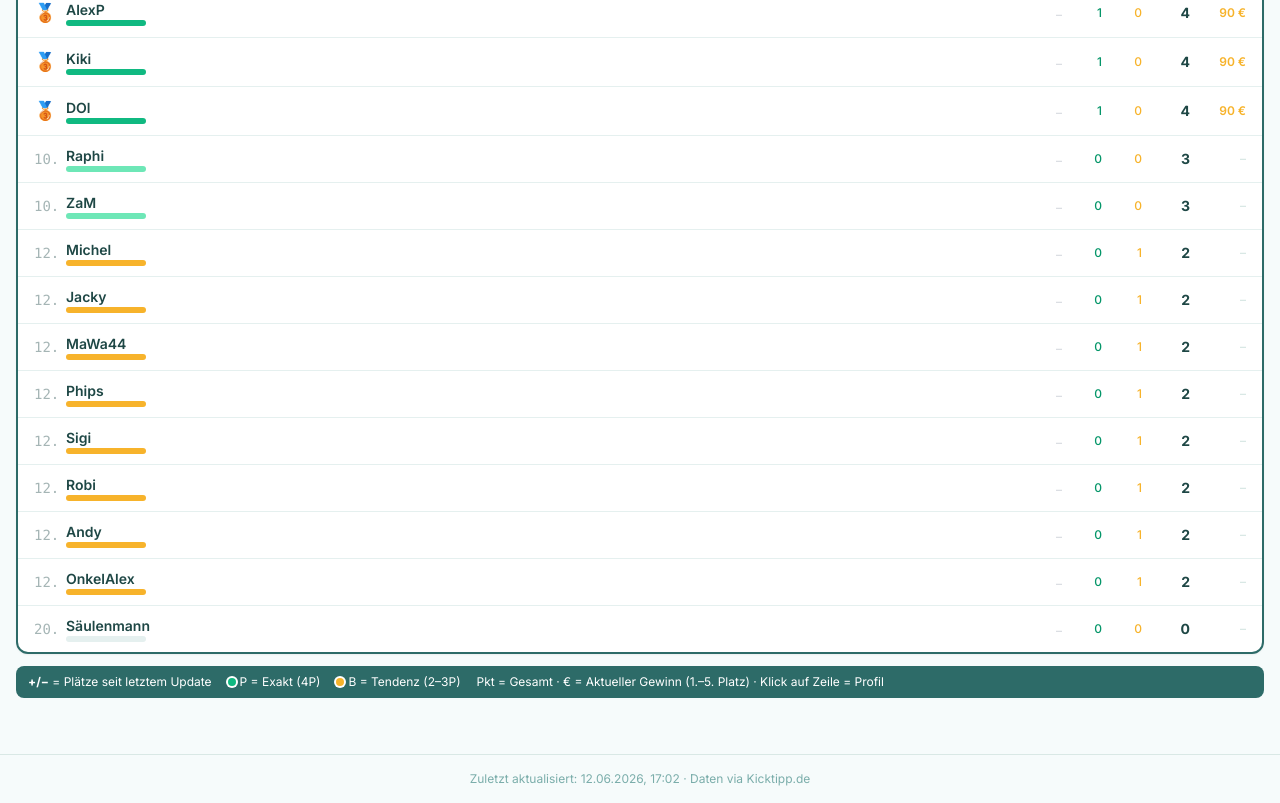
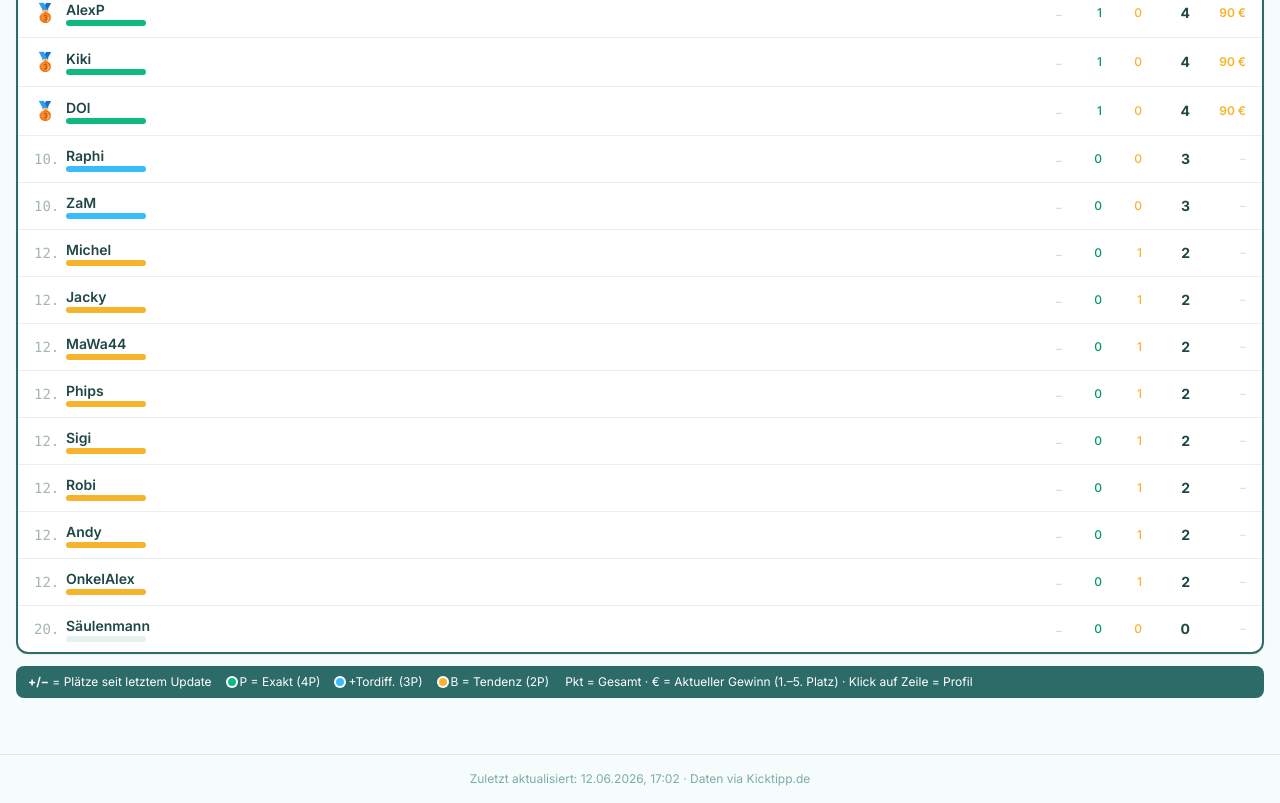
Before and after one commit to stefiam/odonics_wmdashboard, a React (Vite) app: page / in a window 1280 px wide. Shown: the part 654-1457 px from the top of the page. Built offline with nearby package versions, Linux system fonts and the light colour scheme.

Commit message:
newdesign

```diff
--- a/src/components/Leaderboard.jsx
+++ b/src/components/Leaderboard.jsx
@@ -22,7 +22,7 @@ function AccuracyBar({ exact, diff = 0, tendency, wrong }) {
   return (
     <div className="h-1.5 rounded-full overflow-hidden bg-[#e5f0ef] w-20 flex">
       <div className="bg-emerald-500 h-full" style={{ width: `${exactPct}%` }} title={`Exakt (4P): ${exact}`} />
-      <div className="bg-emerald-300 h-full" style={{ width: `${diffPct}%` }}  title={`+Tordiff. (3P): ${diff}`} />
+      <div className="bg-sky-400 h-full" style={{ width: `${diffPct}%` }}  title={`+Tordiff. (3P): ${diff}`} />
       <div className="bg-[#f7b32b] h-full" style={{ width: `${tendPct}%` }}   title={`Tendenz (2P): ${tendency}`} />
     </div>
   );
@@ -77,13 +77,13 @@ function PlayerModal({ player, onClose }) {
             <div className="text-xs text-[#7aadaa] mb-2">Trefferquote ({total} Spiele)</div>
             <div className="flex gap-1 h-4 rounded-full overflow-hidden">
               {exactPct > 0 && <div className="bg-emerald-500 flex items-center justify-center text-[10px] text-white font-bold" style={{ width: `${exactPct}%` }}>{exactPct}%</div>}
-              {diffPct  > 0 && <div className="bg-emerald-300 flex items-center justify-center text-[10px] text-white font-bold" style={{ width: `${diffPct}%`  }}>{diffPct}%</div>}
+              {diffPct  > 0 && <div className="bg-sky-400 flex items-center justify-center text-[10px] text-white font-bold" style={{ width: `${diffPct}%`  }}>{diffPct}%</div>}
               {tendPct  > 0 && <div className="bg-[#f7b32b] flex items-center justify-center text-[10px] text-white font-bold" style={{ width: `${tendPct}%`  }}>{tendPct}%</div>}
               {wrongPct > 0 && <div className="bg-red-300 flex items-center justify-center text-[10px] text-white font-bold" style={{ width: `${wrongPct}%` }}>{wrongPct}%</div>}
             </div>
             <div className="flex flex-wrap gap-x-3 gap-y-1 text-[10px] text-[#7aadaa] mt-1">
               <span className="flex items-center gap-0.5"><span className="w-2 h-2 rounded-full bg-emerald-500 inline-block" /> Exakt {exactPct}%</span>
-              <span className="flex items-center gap-0.5"><span className="w-2 h-2 rounded-full bg-emerald-300 inline-block" /> +Tordiff. {diffPct}%</span>
+              <span className="flex items-center gap-0.5"><span className="w-2 h-2 rounded-full bg-sky-400 inline-block" /> +Tordiff. {diffPct}%</span>
               <span className="flex items-center gap-0.5"><span className="w-2 h-2 rounded-full bg-[#f7b32b] inline-block" /> Tendenz {tendPct}%</span>
               <span className="flex items-center gap-0.5"><span className="w-2 h-2 rounded-full bg-red-300 inline-block" /> Falsch {wrongPct}%</span>
             </div>
@@ -211,7 +211,10 @@ export default function Leaderboard({ standings }) {
           <span className="w-2 h-2 rounded-full bg-emerald-500 inline-block ring-2 ring-white" /> P = Exakt (4P)
         </span>
         <span className="flex items-center gap-1">
-          <span className="w-2 h-2 rounded-full bg-[#f7b32b] inline-block ring-2 ring-white" /> B = Tendenz (2–3P)
+          <span className="w-2 h-2 rounded-full bg-sky-400 inline-block ring-2 ring-white" /> +Tordiff. (3P)
+        </span>
+        <span className="flex items-center gap-1">
+          <span className="w-2 h-2 rounded-full bg-[#f7b32b] inline-block ring-2 ring-white" /> B = Tendenz (2P)
         </span>
         <span>Pkt = Gesamt · € = Aktueller Gewinn (1.–5. Platz) · Klick auf Zeile = Profil</span>
       </div>
--- a/src/components/RecentForm.jsx
+++ b/src/components/RecentForm.jsx
@@ -3,7 +3,7 @@ const EXACT_POINTS = 4;
 function FormDot({ type, title }) {
   const styles = {
     exact:    'bg-emerald-500 ring-1 ring-emerald-400',
-    diff:     'bg-emerald-300 ring-1 ring-emerald-200',
+    diff:     'bg-sky-400 ring-1 ring-emerald-200',
     tendency: 'bg-[#f7b32b] ring-1 ring-[#f7b32b]/70',
     wrong:    'bg-red-400 ring-1 ring-red-300',
     pending:  'bg-[#d9e8e5] ring-1 ring-[#c5dbd9]',
@@ -62,7 +62,7 @@ export default function RecentForm({ standings, matches }) {
           <p className="text-xs text-[#7aadaa] mt-0.5">
             Letzte {playedMatches.length} Spiele —
             {' '}<span className="text-emerald-500">■</span> Exakt (4P)
-            {' · '}<span className="text-emerald-300">■</span> +Tordiff. (3P)
+            {' · '}<span className="text-sky-400">■</span> +Tordiff. (3P)
             {' · '}<span className="text-[#f7b32b]">■</span> Tendenz (2P)
             {' · '}<span className="text-red-400">■</span> Falsch
           </p>
```
